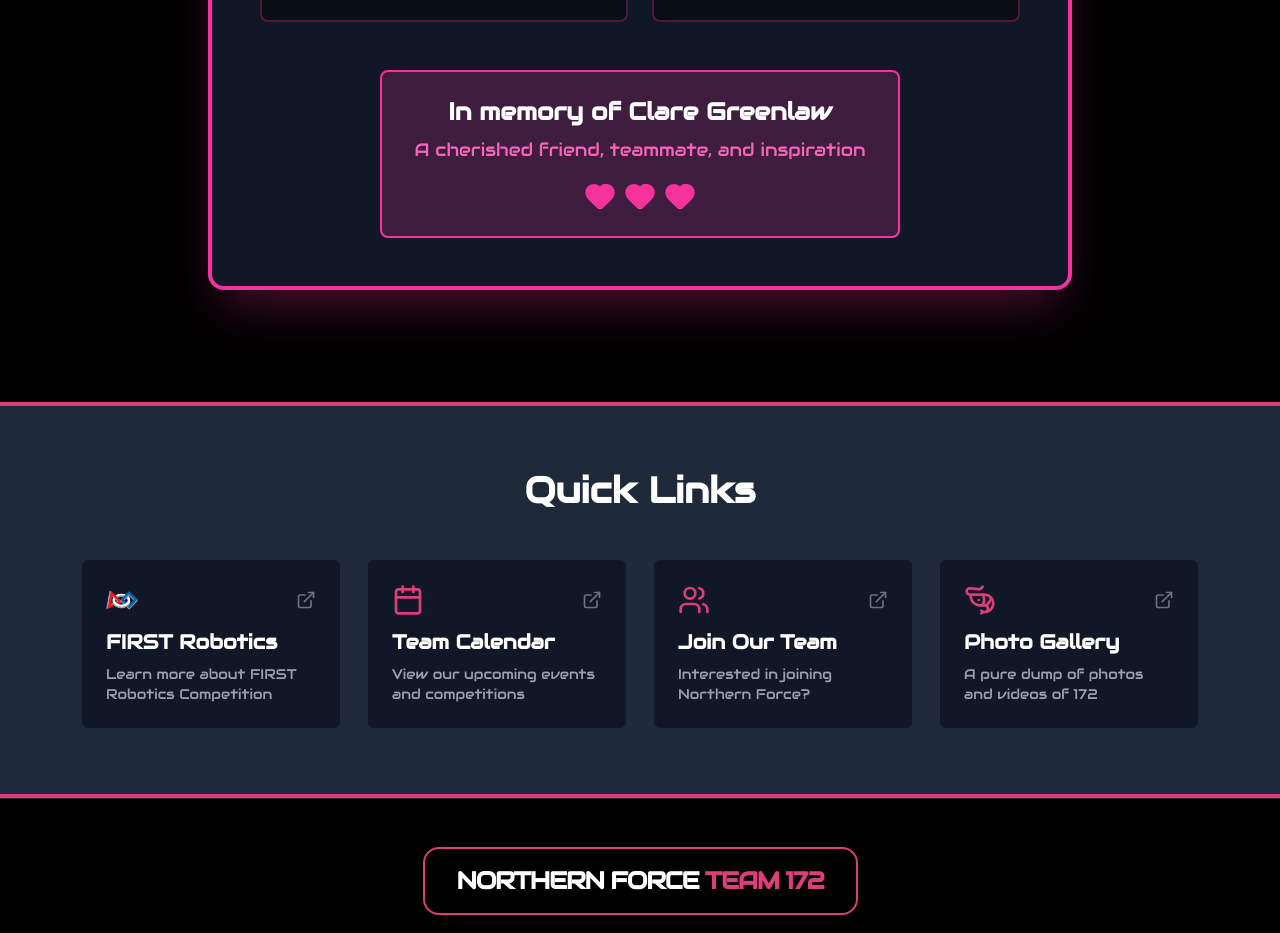
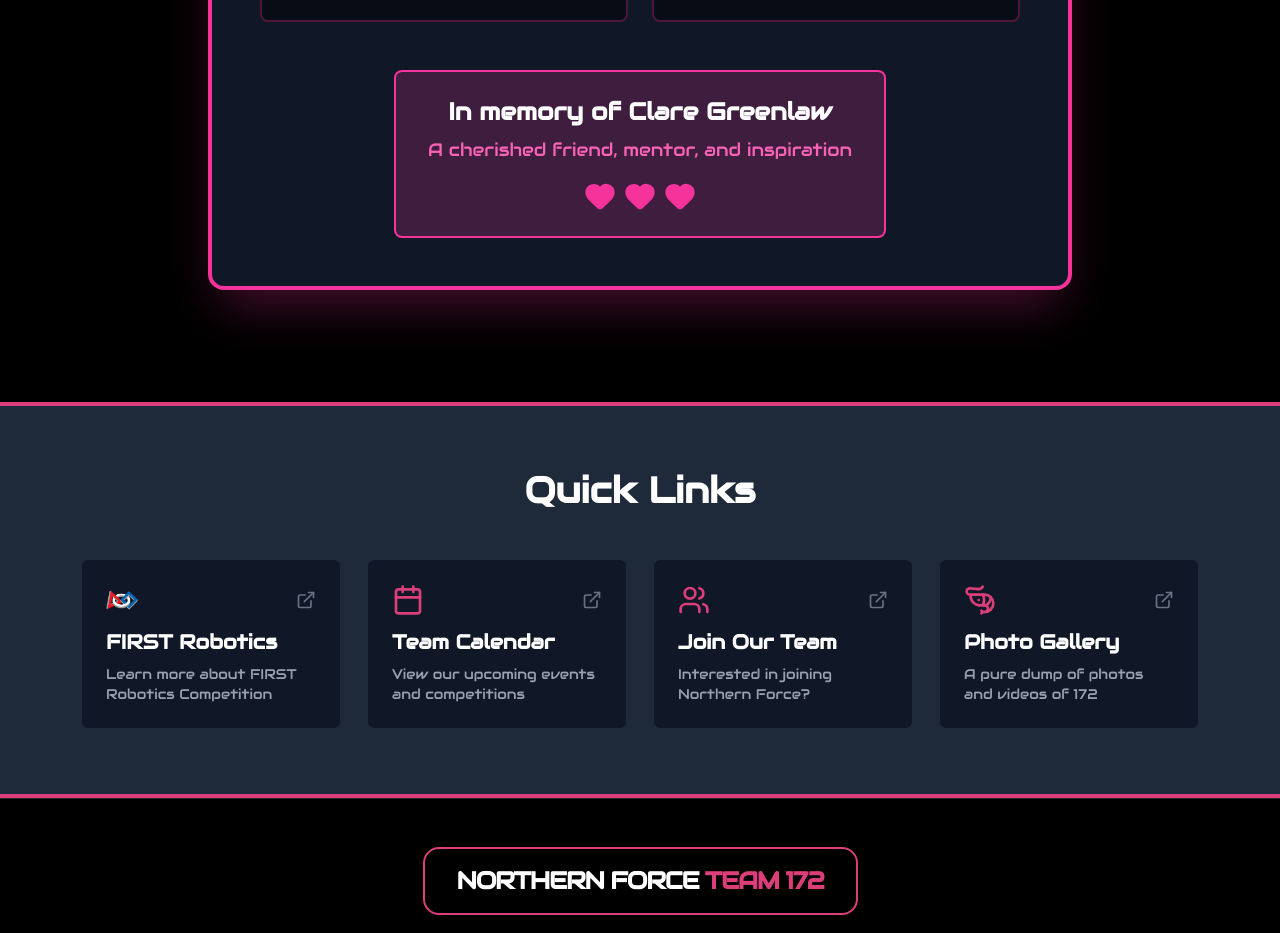
Before and after one commit to NorthernForce/Web2026RobotAwesomeness, a React (Vite) app: page /memorial in a window 1280 px wide. Shown: the part 1780-2713 px from the top of the page. Built offline with nearby package versions, Linux system fonts and the light colour scheme.

Commit message:
minor fix

```diff
--- a/src/MemorialPage.tsx
+++ b/src/MemorialPage.tsx
@@ -107,7 +107,7 @@ More than just his technical prowess, Clare's enduring legacy is found in the va
                   In memory of Clare Greenlaw
                 </p>
                 <p className="text-pink-400 text-lg">
-                  A cherished friend, teammate, and inspiration
+                  A cherished friend, mentor, and inspiration
                 </p>
                 <div className="flex items-center justify-center gap-2 mt-4 text-pink-500">
                   <Heart className="w-8 h-8 fill-current" />
```
